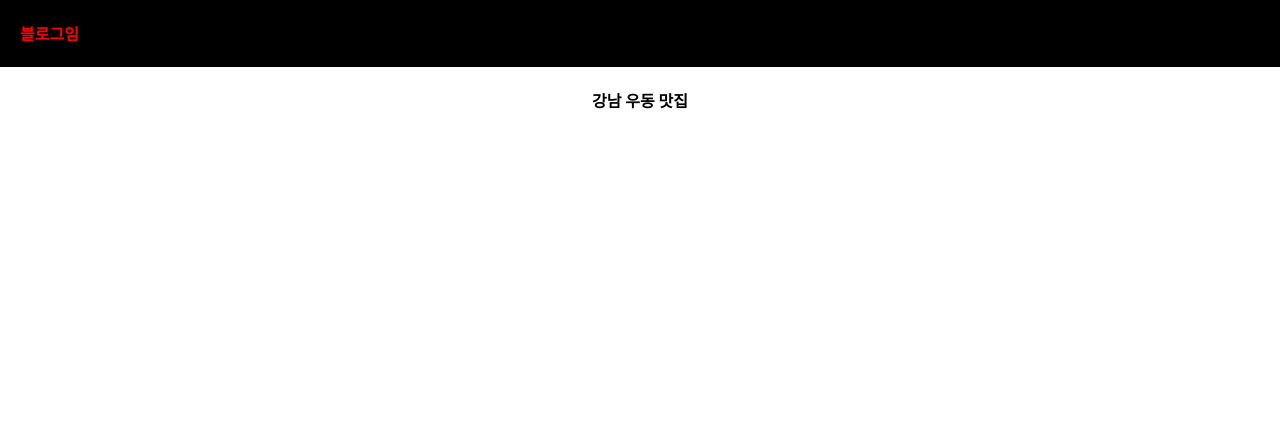
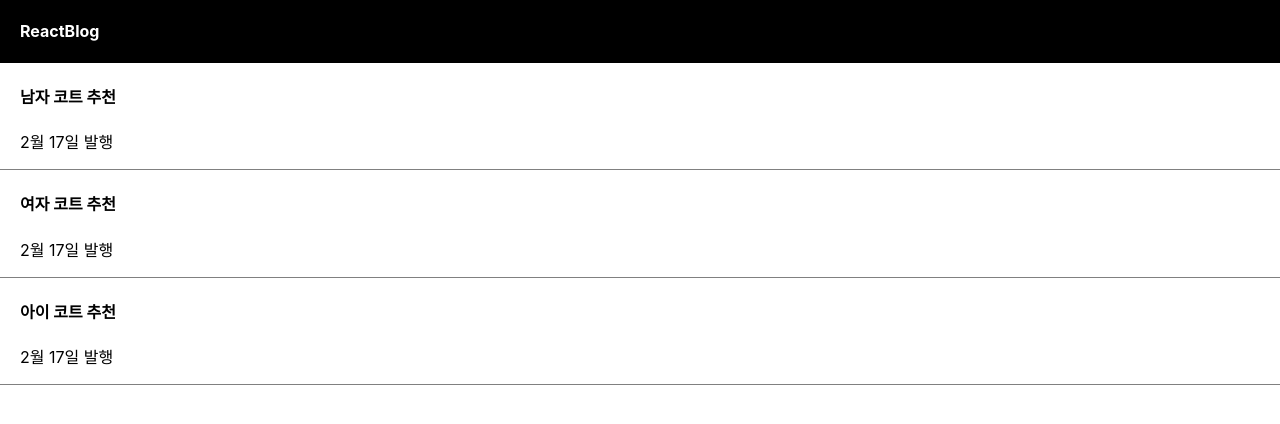
Before and after one commit to hankyeol-jung/blog_apple, a React (Create React App) app: page / in a window 1280 px wide. Shown: the top 424 px of the page. Built offline with nearby package versions, Linux system fonts and the light colour scheme.

Commit message:
중요한 데이터는 변수말고 state에 담습니다

```diff
--- a/src/App.css
+++ b/src/App.css
@@ -1,5 +1,13 @@
 .App {
   text-align: center;
+}
+div {
+  box-sizing: border-box;
+}
+.list {
+  padding-left: 20px;
+  text-align: left;
+  border-bottom: 1px solid gray;
 }
 .black-nav {
   display: flex;
--- a/src/App.js
+++ b/src/App.js
@@ -1,19 +1,30 @@
 import logo from "./logo.svg";
 import "./App.css";
+import { useState } from "react";
 
 function App() {
   let post = "강남 우동 맛집";
+  let [글제목1, b1] = useState("남자 코트 추천");
+  let [글제목2, b2] = useState("여자 코트 추천");
+  let [글제목3, b3] = useState("아이 코트 추천");
 
   return (
-    // JSX언어
-    // class -> className
-    // 변수 -> {변수}
-    // style={{이름:'값'}}
     <div className="App">
       <div className="black-nav">
-        <h4 style={{ color: "red", fontSize: "16px" }}>블로그임</h4>
+        <h4>ReactBlog</h4>
       </div>
-      <h4>{post}</h4>
+      <div className="list">
+        <h4>{글제목1}</h4>
+        <p>2월 17일 발행</p>
+      </div>
+      <div className="list">
+        <h4>{글제목2}</h4>
+        <p>2월 17일 발행</p>
+      </div>
+      <div className="list">
+        <h4>{글제목3}</h4>
+        <p>2월 17일 발행</p>
+      </div>
     </div>
   );
 }
```
